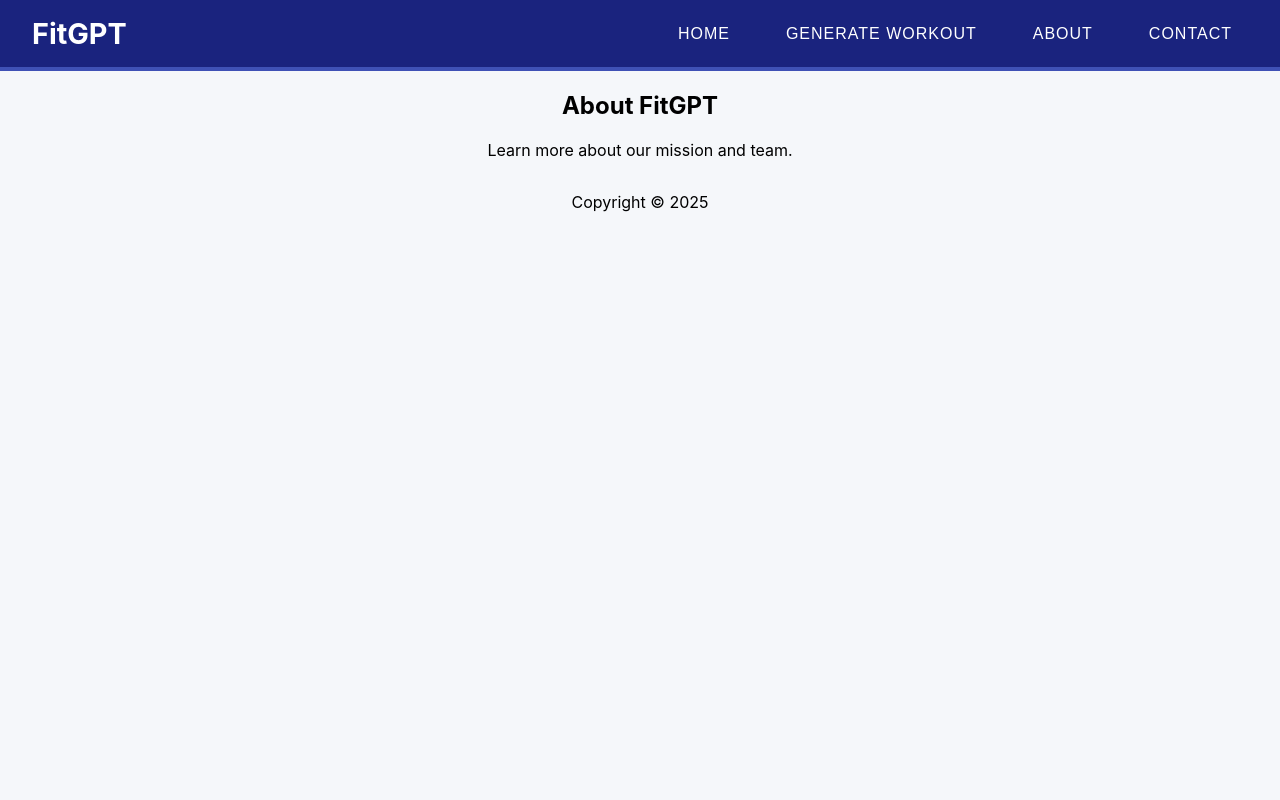
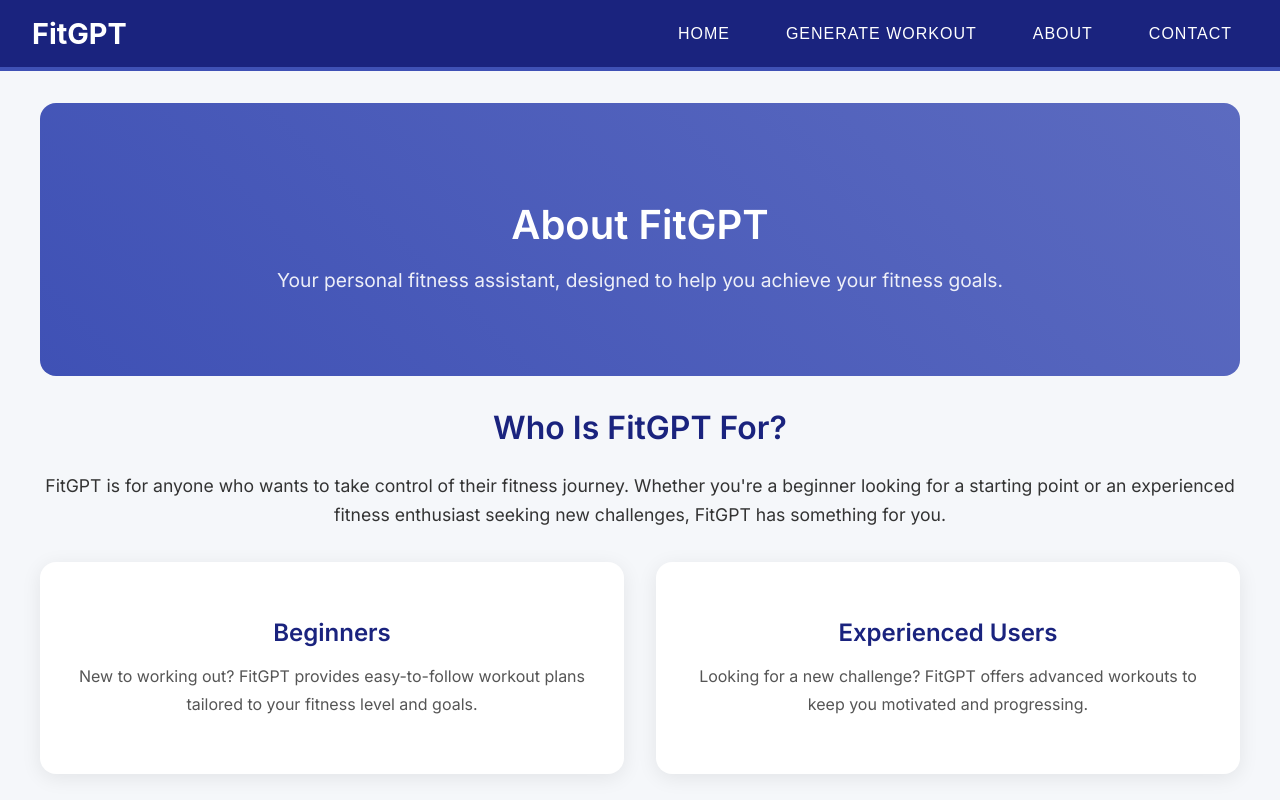
Before and after one commit to jhoyt15/FitGPT, a React (Create React App) app in the folder frontend/: page / in a window 1280 px wide. Both pictures are taken after a click on the button "ABOUT". Shown: the top 800 px of the page. Built offline with nearby package versions, Linux system fonts and the light colour scheme.

Commit message:
Created About page

```diff
--- /dev/null
+++ b/frontend/src/About.css
@@ -0,0 +1,137 @@
+.about-container {
+    max-width: 1200px;
+    margin: 0 auto;
+    padding: 2rem;
+    font-family: 'Inter', sans-serif;
+    color: #333;
+  }
+
+  .about-hero {
+    text-align: center;
+    padding: 4rem 0;
+    background: linear-gradient(45deg, #3f51b5, #5c6bc0);
+    color: white;
+    border-radius: 16px;
+    margin-bottom: 2rem;
+  }
+
+  .about-hero h1 {
+    font-size: 2.5rem;
+    margin-bottom: 1rem;
+  }
+
+  .about-hero p {
+    font-size: 1.2rem;
+    opacity: 0.9;
+  }
+
+  .about-section {
+    margin-bottom: 3rem;
+  }
+
+  .about-section h2 {
+    font-size: 2rem;
+    color: #1a237e;
+    margin-bottom: 1.5rem;
+    text-align: center;
+  }
+
+  .about-section p {
+    font-size: 1.1rem;
+    line-height: 1.7;
+    margin-bottom: 1.5rem;
+    text-align: center;
+  }
+
+  .audience-cards {
+    display: flex;
+    justify-content: space-around;
+    gap: 2rem;
+    margin-top: 2rem;
+  }
+
+  .card {
+    background: white;
+    padding: 2rem;
+    border-radius: 16px;
+    box-shadow: 0 4px 20px rgba(0, 0, 0, 0.08);
+    text-align: center;
+    flex: 1;
+    transition: transform 0.3s ease, box-shadow 0.3s ease;
+  }
+
+  .card:hover {
+    transform: translateY(-5px);
+    box-shadow: 0 6px 24px rgba(0, 0, 0, 0.12);
+  }
+
+  .card h3 {
+    font-size: 1.5rem;
+    color: #1a237e;
+    margin-bottom: 1rem;
+  }
+
+  .card p {
+    font-size: 1rem;
+    color: #555;
+  }
+
+  .how-it-works-list {
+    list-style: none;
+    padding: 0;
+    max-width: 600px;
+    margin: 0 auto;
+  }
+
+  .how-it-works-list li {
+    background: #f8f9fa;
+    margin-bottom: 1rem;
+    padding: 1rem;
+    border-radius: 8px;
+    font-size: 1rem;
+    color: #333;
+    display: flex;
+    align-items: center;
+  }
+
+  .how-it-works-list li::before {
+    content: '✔️';
+    margin-right: 1rem;
+    color: #3f51b5;
+  }
+
+  .call-to-action {
+    text-align: center;
+    padding: 3rem 0;
+    background: #f5f7fa;
+    border-radius: 16px;
+  }
+
+  .cta-button {
+    background: linear-gradient(45deg, #3f51b5, #5c6bc0);
+    color: white;
+    padding: 1rem 2rem;
+    border: none;
+    border-radius: 12px;
+    font-size: 1.1rem;
+    font-weight: 600;
+    cursor: pointer;
+    transition: all 0.3s ease;
+    text-transform: uppercase;
+    letter-spacing: 1px;
+  }
+
+  .cta-button:hover {
+    background: linear-gradient(45deg, #303f9f, #3f51b5);
+    transform: translateY(-2px);
+  }
+
+  @media (max-width: 768px) {
+    .audience-cards {
+      flex-direction: column;
+    }
+
+    .card {
+      margin-bottom: 1.5rem;
+    }
+  }
--- a/frontend/src/About.js
+++ b/frontend/src/About.js
@@ -1,10 +1,52 @@
 import React from 'react';
+import './About.css';
 
 const About = () => {
   return (
-    <div className="about">
-      <h2>About FitGPT</h2>
-      <p>Learn more about our mission and team.</p>
+    <div className="about-container">
+      <section className="about-hero">
+        <h1>About FitGPT</h1>
+        <p>Your personal fitness assistant, designed to help you achieve your fitness goals.</p>
+      </section>
+
+      <section className="about-section">
+        <h2>Who Is FitGPT For?</h2>
+        <p>
+          FitGPT is for anyone who wants to take control of their fitness journey. Whether you're a beginner looking for a starting point or an experienced fitness enthusiast seeking new challenges, FitGPT has something for you.
+        </p>
+        <div className="audience-cards">
+          <div className="card">
+            <h3>Beginners</h3>
+            <p>New to working out? FitGPT provides easy-to-follow workout plans tailored to your fitness level and goals.</p>
+          </div>
+          <div className="card">
+            <h3>Experienced Users</h3>
+            <p>Looking for a new challenge? FitGPT offers advanced workouts to keep you motivated and progressing.</p>
+          </div>
+        </div>
+      </section>
+
+      <section className="about-section">
+        <h2>How It Works</h2>
+        <p>
+          FitGPT makes it easy to get started. Simply input your fitness level, goals, available equipment, and time, and let FitGPT generate a personalized workout plan for you.
+        </p>
+        <ul className="how-it-works-list">
+          <li>Choose your fitness level (beginner, intermediate, advanced).</li>
+          <li>Set your goals (e.g., build muscle, lose weight, improve endurance).</li>
+          <li>Select your available equipment (e.g., dumbbells, resistance bands, no equipment).</li>
+          <li>Enter the time you have available for your workout.</li>
+          <li>Get your customized workout plan!</li>
+        </ul>
+      </section>
+
+      <section className="about-section call-to-action">
+        <h2>Ready to Get Started?</h2>
+        <p>Generate your first workout plan today and take the first step toward achieving your fitness goals.</p>
+        <button className="cta-button" onClick={() => window.location.href = '/generate'}>
+          Generate Workout
+        </button>
+      </section>
     </div>
   );
 };
```
